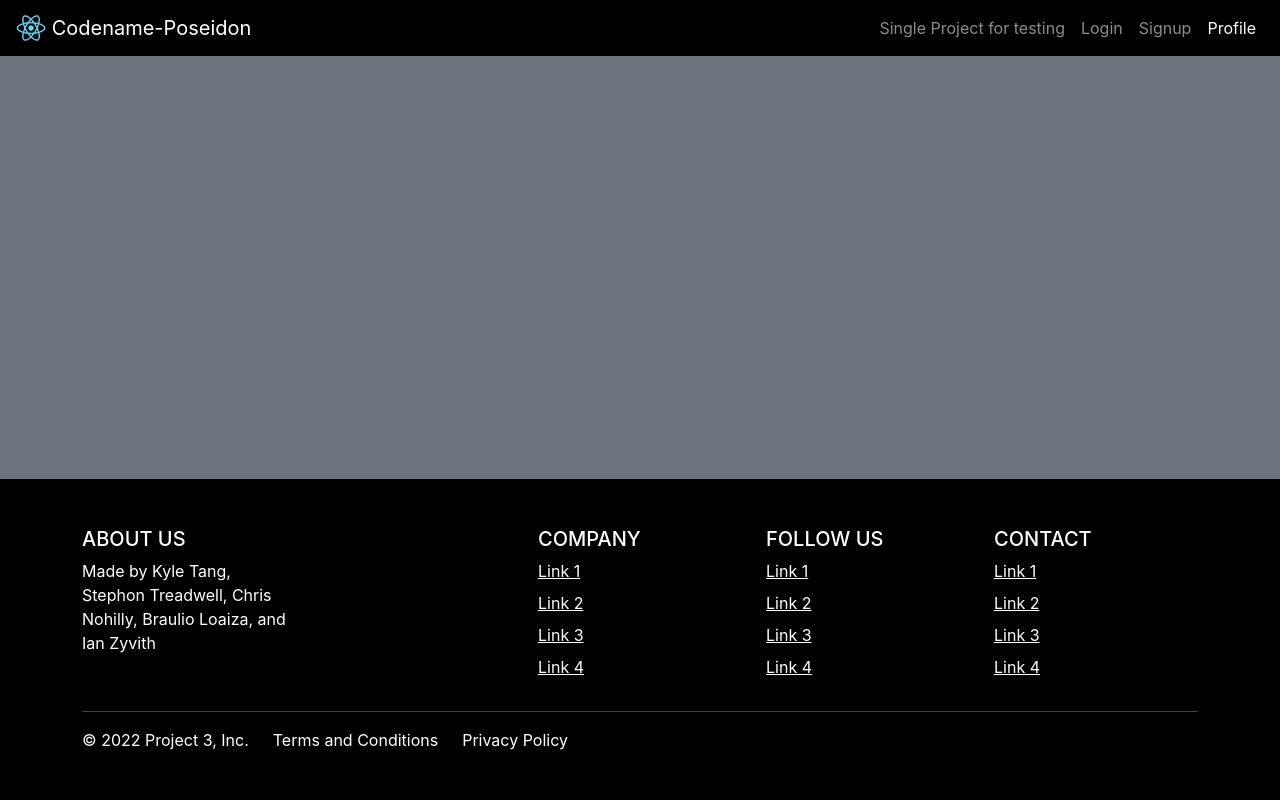
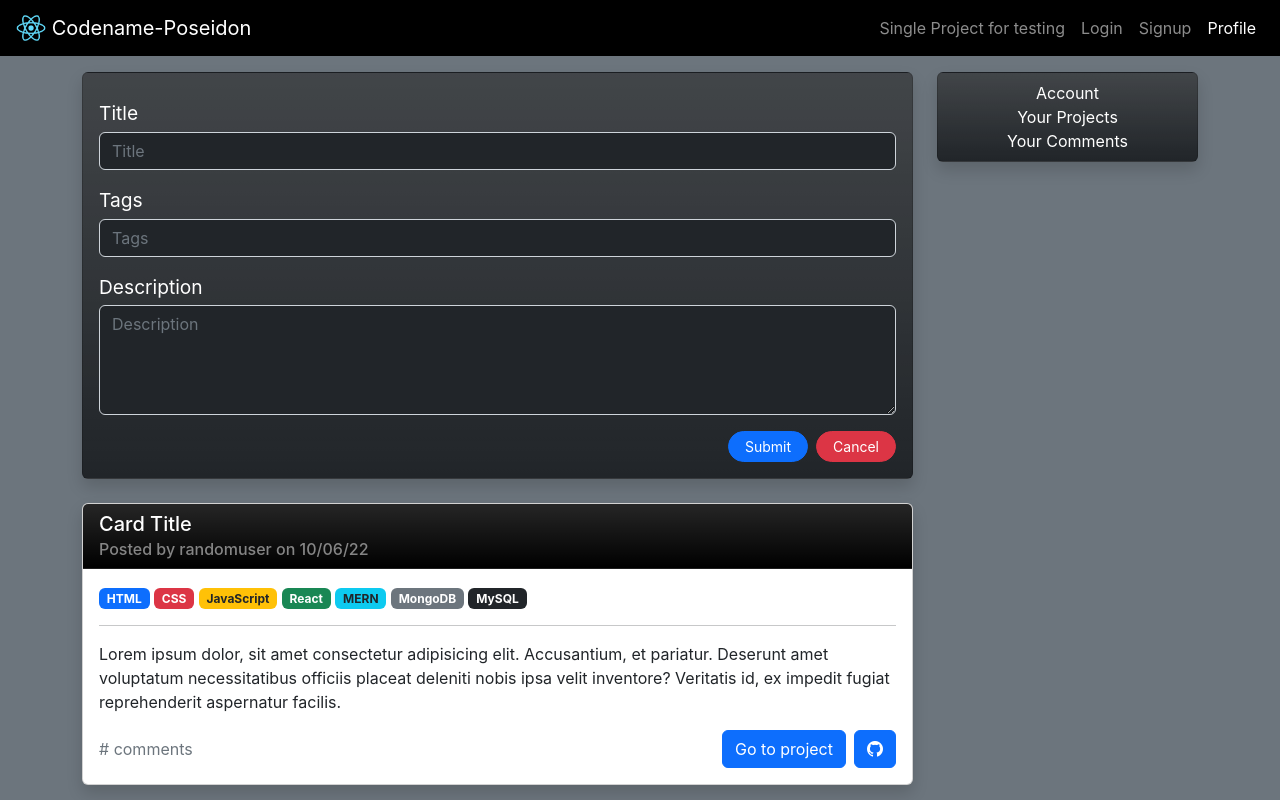
Before and after one commit to cnohilly/codeflow, a React (Create React App) app in the folder client/: page /profile/user-projects in a window 1280 px wide. Shown: the top 800 px of the page. Built offline with nearby package versions, Linux system fonts and the light colour scheme.

Commit message:
added user projects page

```diff
--- a/client/src/App.js
+++ b/client/src/App.js
@@ -17,6 +17,7 @@ import Login from "./pages/Login";
 import Signup from "./pages/Signup";
 import SingleProject from "./pages/SingleProject";
 import ProfileMain from "./pages/ProfileMain";
+import ProfileProjects from "./pages/ProfileProjects";
 
 const httpLink = createHttpLink({
   uri: "/graphql",
@@ -48,6 +49,10 @@ function App() {
             <Route path="/login" element={<Login />} />
             <Route path="/signup" element={<Signup />} />
             <Route path="/profile" element={<ProfileMain />} />
+            <Route
+              path="/profile/user-projects"
+              element={<ProfileProjects />}
+            />
           </Routes>
         </main>
         <Footer />
--- /dev/null
+++ b/client/src/pages/ProfileProjects.js
@@ -0,0 +1,36 @@
+import React from "react";
+import { Container, Row, Col } from "react-bootstrap";
+import ProfileNav from "../components/ProfileNav";
+import ProjectForm from "../components/ProjectForm";
+import Project from "../components/Project";
+
+import { useQuery, useMutation } from "@apollo/client";
+// import { QUERY_USERS, QUERY_ME } from "../utils/queries";
+import Auth from "../utils/auth";
+
+const ProfileProjects = (props) => {
+  // insert auth stuff here to verify that user is logged in
+
+  return (
+    <Container id="profile-projects" className="py-3">
+      <Row>
+        <Col xs={9}>
+          <Row>
+            <ProjectForm />
+          </Row>
+          <Row>
+            <Project />
+          </Row>
+        </Col>
+
+        <Col xs={3}>
+          <Row>
+            <ProfileNav />
+          </Row>
+        </Col>
+      </Row>
+    </Container>
+  );
+};
+
+export default ProfileProjects;
```
